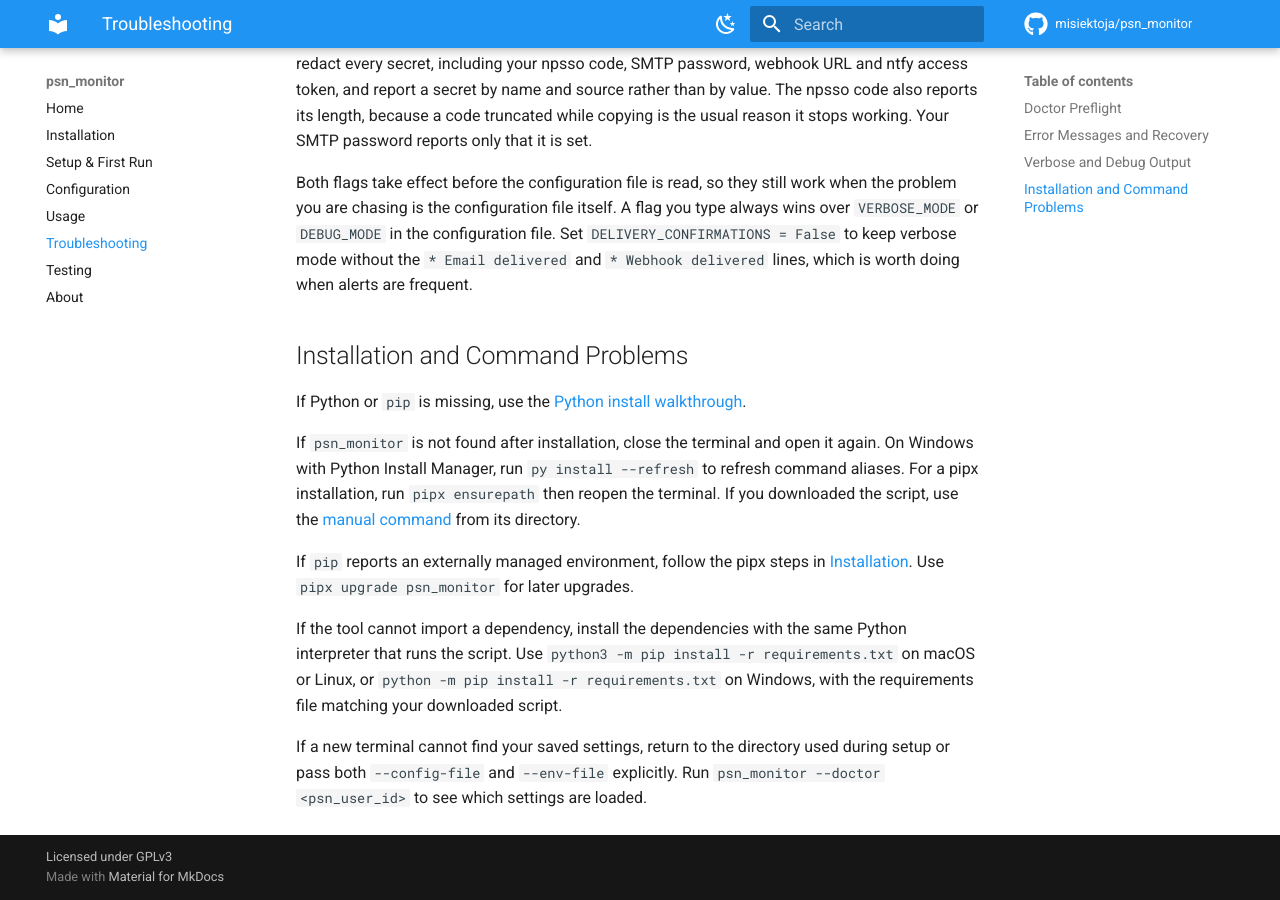
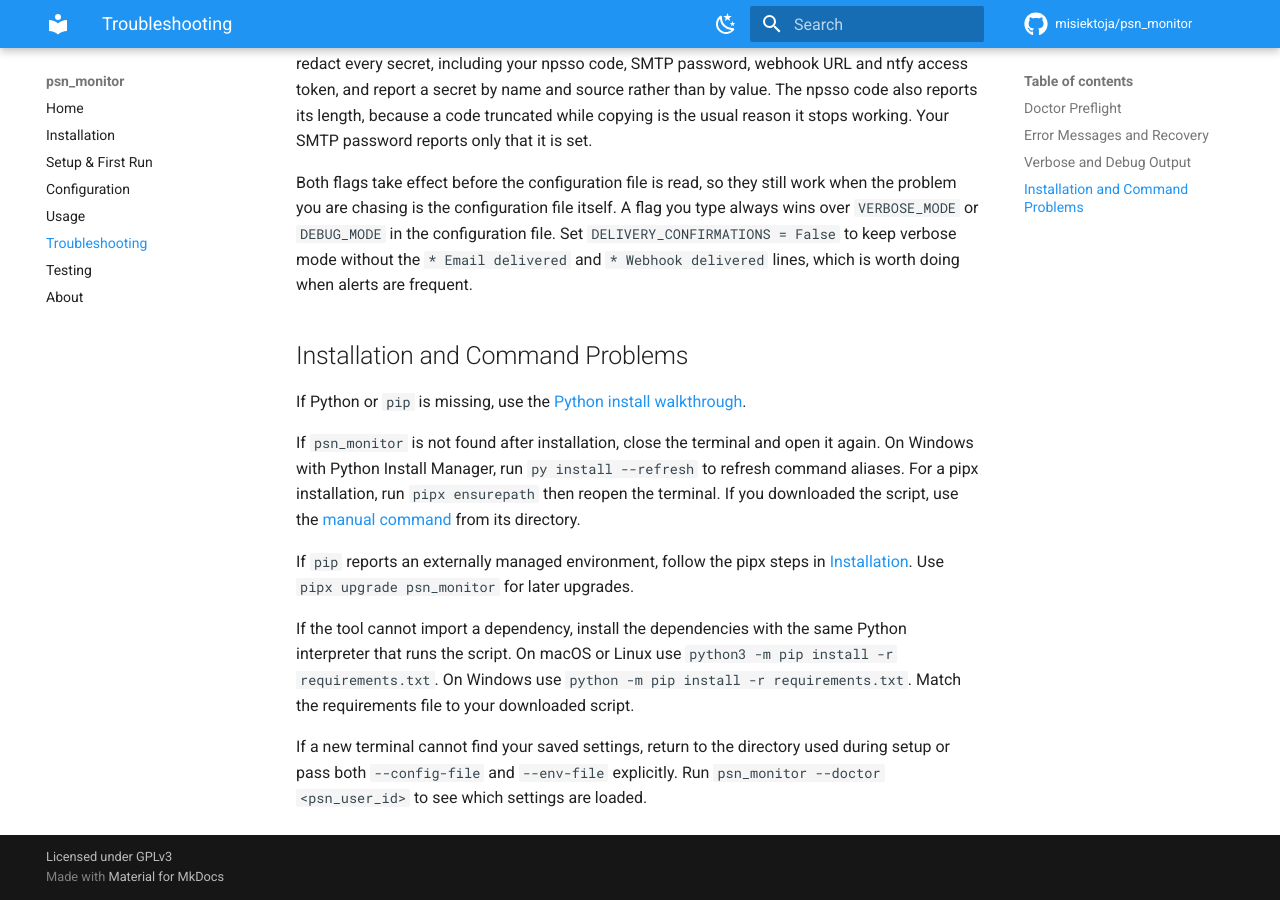
Before and after one commit to misiektoja/psn_monitor, an MkDocs documentation site: the page built from docs/troubleshooting.md, in a window 1280 px wide and 900 px high, scrolled down 2818 px. Built offline with MkDocs 1.6.1 and Material for MkDocs 9.7.7, drawn with Linux system fonts in a browser that asks for light colours; comment, search, counter and statistics services are not loaded.

Commit message:
docs(troubleshooting): give each platform its own install sentence

```diff
--- a/docs/troubleshooting.md
+++ b/docs/troubleshooting.md
@@ -73,6 +73,6 @@ If `psn_monitor` is not found after installation, close the terminal and open it
 
 If `pip` reports an externally managed environment, follow the pipx steps in [Installation](installation.md#install-psn-monitor-after-python-check). Use `pipx upgrade psn_monitor` for later upgrades.
 
-If the tool cannot import a dependency, install the dependencies with the same Python interpreter that runs the script. Use `python3 -m pip install -r requirements.txt` on macOS or Linux, or `python -m pip install -r requirements.txt` on Windows, with the requirements file matching your downloaded script.
+If the tool cannot import a dependency, install the dependencies with the same Python interpreter that runs the script. On macOS or Linux use `python3 -m pip install -r requirements.txt`. On Windows use `python -m pip install -r requirements.txt`. Match the requirements file to your downloaded script.
 
 If a new terminal cannot find your saved settings, return to the directory used during setup or pass both `--config-file` and `--env-file` explicitly. Run `psn_monitor --doctor <psn_user_id>` to see which settings are loaded.
```
